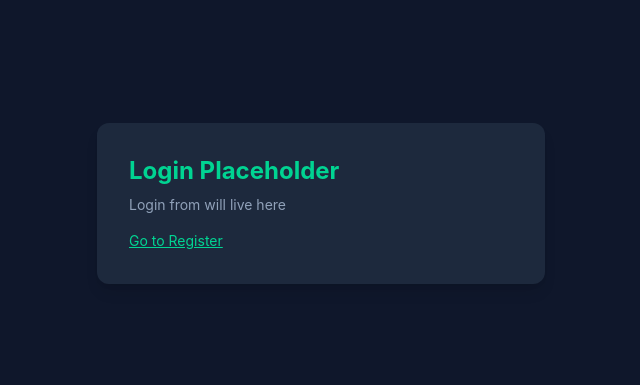
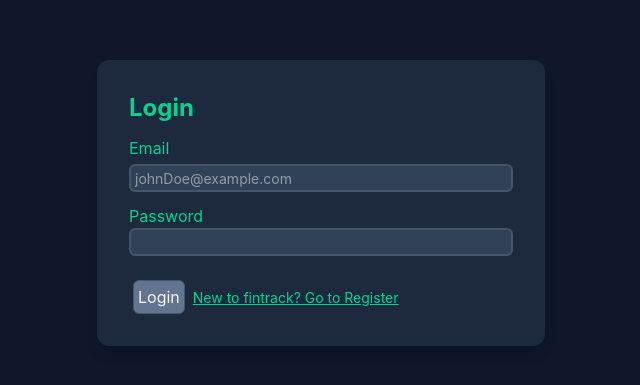
Before and after one commit to Rishab-Jain-81/fintrack, a React app in the folder frontend/: page /login in a window 1280 px wide. Shown: the part 197-582 px from the top of the page, without its empty margins (319-959 px from the left). Built offline with nearby package versions, Linux system fonts and the light colour scheme; no server answers; the HTML template or start-up script is replaced by a standard one.

Commit message:
feat(auth): enhance login page functionality with error handling and form validation

```diff
--- a/frontend/src/context/AuthContext.jsx
+++ b/frontend/src/context/AuthContext.jsx
@@ -45,7 +45,9 @@ export function AuthProvider({ children }) {
       password: password,
     });
 
-    const { data } = await apiClient.post("/auth/login", formData);
+    const { data } = await apiClient.post("/auth/login", formData, {
+      headers: { "Content-Type": "application/x-www-form-urlencoded" },
+    });
     setAccessToken(data.access_token);
 
     const userRes = await apiClient.get("/auth/me");
--- a/frontend/src/pages/LoginPage.jsx
+++ b/frontend/src/pages/LoginPage.jsx
@@ -1,19 +1,101 @@
 import { Link } from "react-router-dom";
+import { useAuth } from "../hooks/useAuth";
+import { useState } from "react";
+import { useNavigate } from "react-router-dom";
 
 export default function LoginPage() {
+  const { login } = useAuth();
+  const navigate = useNavigate();
+  const [formData, setFormData] = useState({ email: "", password: "" });
+  // eslint-disable-next-line no-unused-vars
+  const [errorMessage, setErrorMessage] = useState("");
+  const [isSubmitting, setIsSubmitting] = useState(false);
+
+  const handleSubmit = async (e) => {
+    e.preventDefault();
+    setErrorMessage("");
+    setIsSubmitting(true);
+    console.log(formData);
+
+    try {
+      console.log(formData);
+      await login(formData.email, formData.password);
+      navigate("/");
+    } catch (err) {
+      const message =
+        err.response?.data?.detail ||
+        "Failed to login. Please check your network. ";
+      setErrorMessage(message);
+    } finally {
+      setIsSubmitting(false);
+    }
+  };
+
+  const handleChange = (e) => {
+    setFormData({ ...formData, [e.target.name]: e.target.value });
+  };
+
   return (
     <div className="flex min-h-screen items-center justify-center bg-slate-900 text-slate-100  ">
       <div className="w-full max-w-md rounded-xl bg-slate-800 p-8 shadow-lg ">
-        <h2 className="text-2xl font-bold text-emerald-400">
-          Login Placeholder
-        </h2>
-        <p className="mt-2 text-sm text-slate-400">Login from will live here</p>
-        <Link
-          to="/register"
-          className="mt-4 inline-block text-sm text-emerald-400 underline"
-        >
-          Go to Register
-        </Link>
+        <h2 className="text-2xl font-bold text-emerald-400">Login</h2>
+        {errorMessage && (
+          <div className="mt-3 rounded-lg border border-red-500/50 bg-red-500/10 p-3 text-sm text-red-400">
+            {errorMessage}
+          </div>
+        )}
+        <form onSubmit={handleSubmit} className="mt-3 flex flex-col gap-3">
+          <div className="flex flex-col gap-1">
+            <label htmlFor="email" className="mr-1 text-emerald-400">
+              Email
+            </label>
+            <input
+              name="email"
+              type="email"
+              autoComplete="email"
+              aria-label="email"
+              id="email"
+              required
+              placeholder="johnDoe@example.com"
+              value={formData.email}
+              onChange={handleChange}
+              className="email border-2 border-slate-600 bg-slate-700 rounded-md pl-1 placeholder:text-sm focus:outline-0 focus:border-slate-500"
+            />
+          </div>
+
+          <div className="flex flex-col">
+            <label htmlFor="password" className="mr-1 text-emerald-400">
+              Password
+            </label>
+            <input
+              name="password"
+              type="password"
+              autoComplete="password"
+              aria-label="password"
+              id="password"
+              required
+              value={formData.password}
+              onChange={handleChange}
+              className="email border-2 border-slate-600 bg-slate-700 rounded-md pl-1 placeholder:text-sm focus:outline-0 focus:border-slate-500"
+            />
+          </div>
+          <div>
+            <button
+              type="submit"
+              aria-label="Submit"
+              disabled={isSubmitting}
+              className="ml-1 mt-3 border rounded-md bg-slate-500 text-md p-1 border-slate-600 cursor-pointer"
+            >
+              {isSubmitting ? "Logging in..." : "Login"}
+            </button>
+            <Link
+              to="/register"
+              className="mt-4 ml-2 inline-block text-sm text-emerald-400 underline"
+            >
+              New to fintrack? Go to Register
+            </Link>
+          </div>
+        </form>
       </div>
     </div>
   );
```
